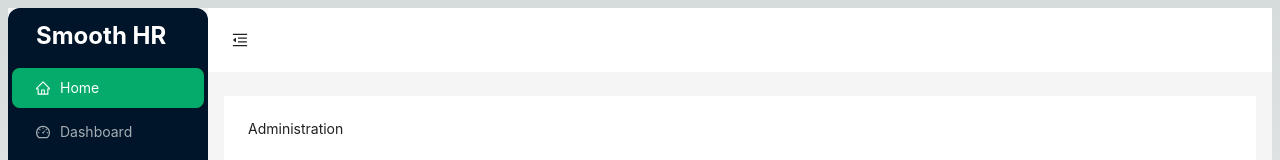
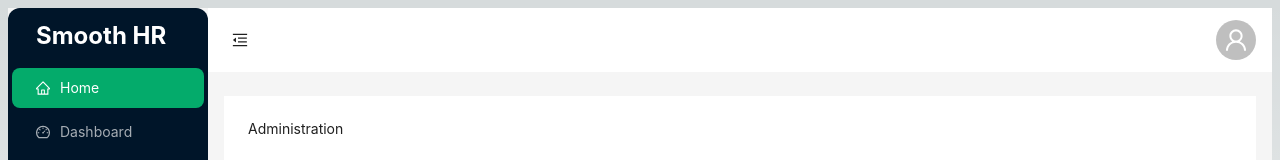
Before and after one commit to manpikingillz/fedhr-nextjs-antd, a Next.js app: page /hr/administration in a window 1280 px wide. Shown: the top 160 px of the page. Built offline with nearby package versions, Linux system fonts and the light colour scheme.

Commit message:
added avatar on header

```diff
--- a/src/app/hr/layout.tsx
+++ b/src/app/hr/layout.tsx
@@ -12,10 +12,12 @@ import {
   SendOutlined,
   DollarOutlined,
   DashboardOutlined,
-  HomeOutlined
+  HomeOutlined,
+  UserOutlined
 } from '@ant-design/icons';
 import { Layout, Menu, Button, theme } from 'antd';
 import type { MenuProps } from 'antd';
+import { Avatar } from 'antd'
 import { usePathname, useRouter } from 'next/navigation';
 
 const { Header, Sider, Content } = Layout;
@@ -158,7 +160,7 @@ export default function App({children}: {children: React.ReactNode}) {
         />
       </Sider>
       <Layout>
-        <Header style={{ padding: 0, background: colorBgContainer }}>
+        <Header style={{ padding: 0, background: colorBgContainer }} className='flex flex-row items-center justify-between'>
           <Button
             type="text"
             icon={collapsed ? <MenuUnfoldOutlined /> : <MenuFoldOutlined />}
@@ -169,6 +171,7 @@ export default function App({children}: {children: React.ReactNode}) {
               height: 64,
             }}
           />
+          <Avatar size="large" icon={<UserOutlined />} className='mr-4'/>
         </Header>
         <Content
           style={{
```
